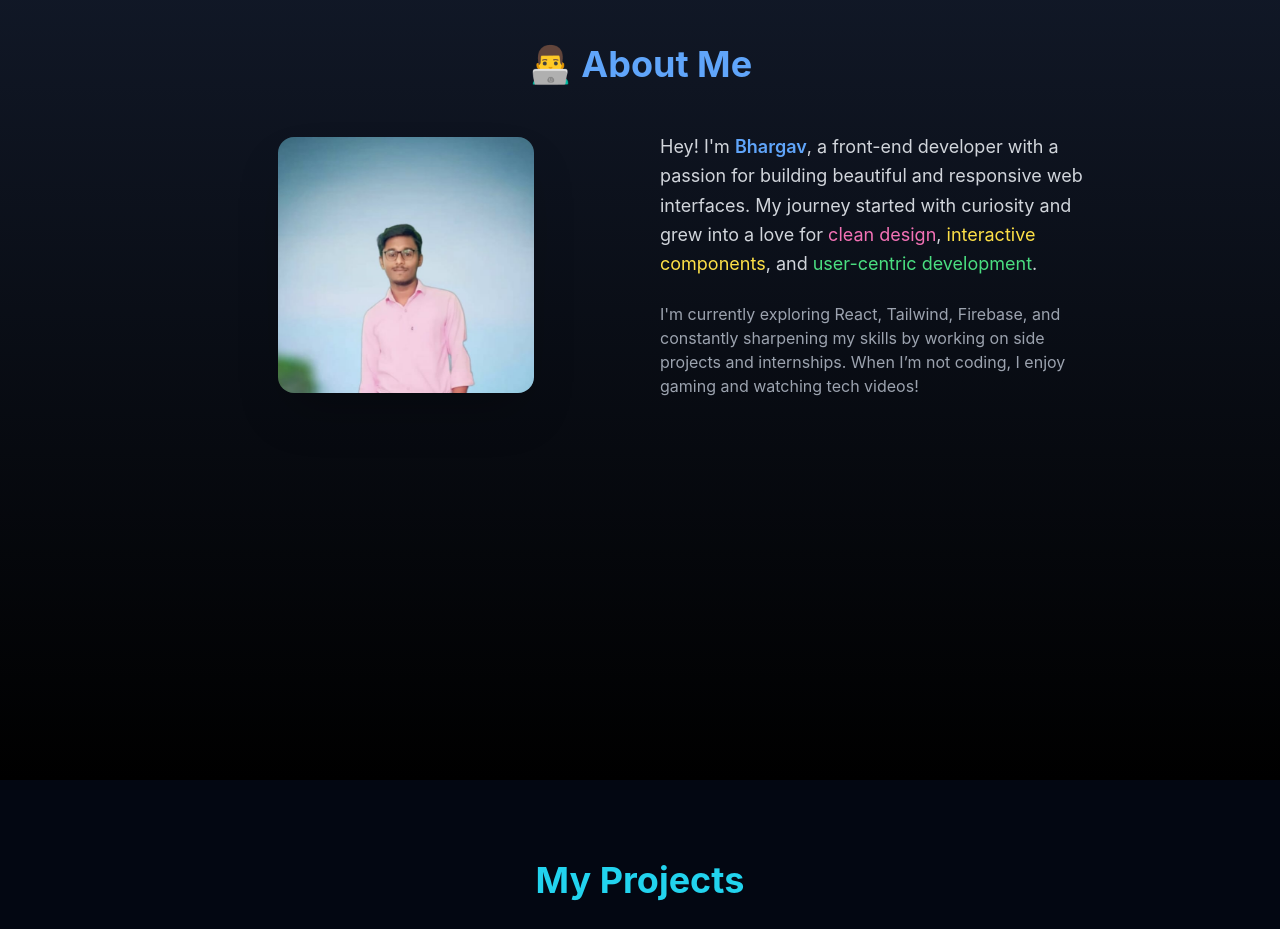
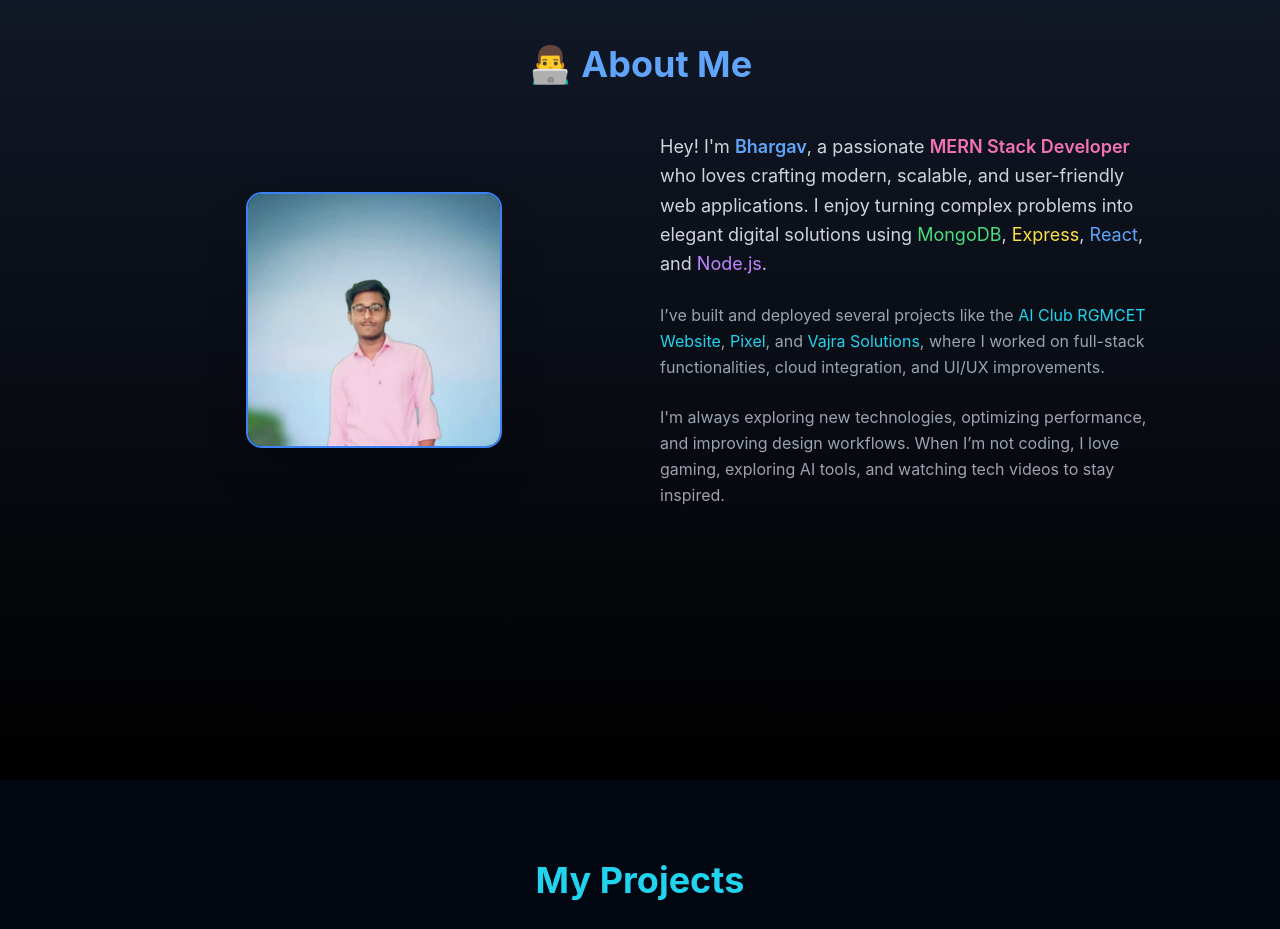
Before and after one commit to adbhargav/potofolio, a React (Create React App) app: page / in a window 1280 px wide. Shown: the part 820-1749 px from the top of the page. Built offline with nearby package versions, Linux system fonts and the light colour scheme.

Commit message:
Update About.jsx

```diff
--- a/src/components/About.jsx
+++ b/src/components/About.jsx
@@ -1,4 +1,3 @@
-// src/components/About.jsx
 import React from 'react';
 
 const About = () => {
@@ -11,13 +10,13 @@ const About = () => {
         👨‍💻 About Me
       </h2>
 
-      <div className="max-w-4xl mx-auto grid md:grid-cols-2 gap-10 items-center">
+      <div className="max-w-5xl mx-auto grid md:grid-cols-2 gap-10 items-center">
         {/* Profile Image */}
         <div className="flex justify-center">
           <img
-            src="bhargav.jpg" // 👉 Place a profile image in `public/`
-            alt="Profile"
-            className="rounded-2xl shadow-2xl w-64 h-64 object-cover"
+            src="bhargav.jpg" // 👉 Place your profile image inside `public/`
+            alt="Bhargav"
+            className="rounded-2xl shadow-2xl w-64 h-64 object-cover border-2 border-blue-500 hover:scale-105 transition-transform duration-300"
           />
         </div>
 
@@ -25,17 +24,30 @@ const About = () => {
         <div>
           <p className="text-lg text-gray-300 leading-relaxed">
             Hey! I'm <span className="text-blue-400 font-semibold">Bhargav</span>, a
-            front-end developer with a passion for building beautiful and
-            responsive web interfaces. My journey started with curiosity and
-            grew into a love for <span className="text-pink-400">clean design</span>,
-            <span className="text-yellow-300"> interactive components</span>, and
-            <span className="text-green-400"> user-centric development</span>.
+            passionate <span className="text-pink-400 font-semibold">MERN Stack Developer</span> who loves
+            crafting modern, scalable, and user-friendly web applications.
+            I enjoy turning complex problems into elegant digital solutions using
+            <span className="text-green-400"> MongoDB</span>,
+            <span className="text-yellow-300"> Express</span>,
+            <span className="text-blue-400"> React</span>, and
+            <span className="text-purple-400"> Node.js</span>.
           </p>
+
           <br />
-          <p className="text-gray-400">
-            I'm currently exploring React, Tailwind, Firebase, and constantly
-            sharpening my skills by working on side projects and internships.
-            When I’m not coding, I enjoy gaming and watching tech videos!
+
+          <p className="text-gray-400 leading-relaxed">
+            I’ve built and deployed several projects like the
+            <span className="text-cyan-400"> AI Club RGMCET Website</span>,
+            <span className="text-cyan-400"> Pixel</span>, and
+            <span className="text-cyan-400"> Vajra Solutions</span>,
+            where I worked on full-stack functionalities, cloud integration, and UI/UX improvements.
+          </p>
+
+          <br />
+
+          <p className="text-gray-400 leading-relaxed">
+            I'm always exploring new technologies, optimizing performance, and improving design workflows.
+            When I’m not coding, I love gaming, exploring AI tools, and watching tech videos to stay inspired.
           </p>
         </div>
       </div>
```
